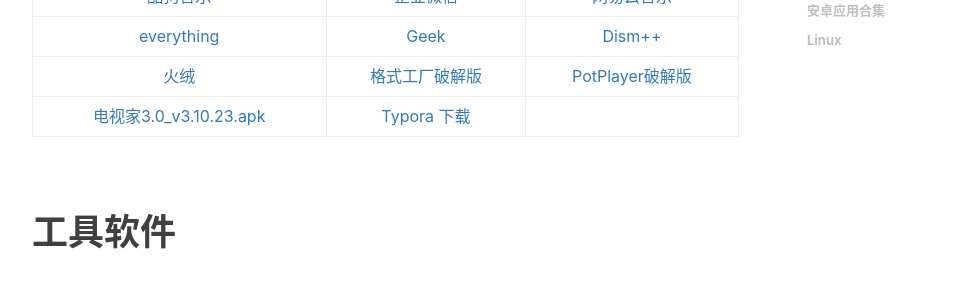
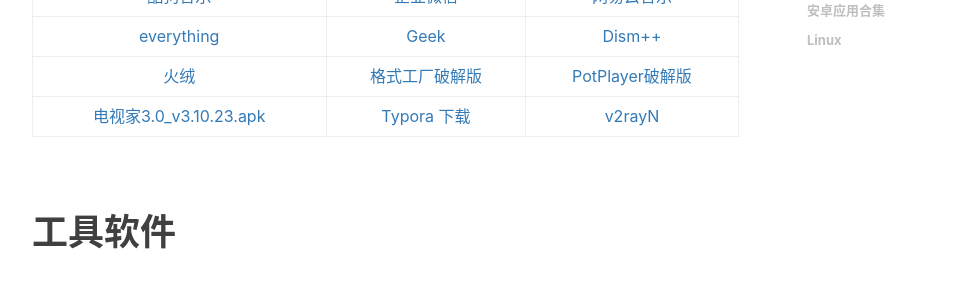
Before and after one commit to youngflysky/youngflysky.github.io, a Jekyll site: the page built from _posts/Tec/2022-5-27-常用软件下载地址.md, in a window 1280 px wide and 900 px high, scrolled down 518 px. Shown: the part 154-439 px from the top of the window, without its empty margins (233-1211 px from the left). Built offline with Jekyll 4.4.1, drawn with Linux system fonts in a browser that asks for light colours; nearby versions of some CDN libraries; comment, search, counter and statistics services are not loaded.

Commit message:
增加“v2rayN”

```diff
--- a/_posts/Tec/2022-5-27-常用软件下载地址.md
+++ b/_posts/Tec/2022-5-27-常用软件下载地址.md
@@ -21,7 +21,7 @@ tags:
 |           [酷狗音乐](https://download.kugou.com/)            |    [企业微信](https://work.weixin.qq.com/#indexDownload)     |        [网易云音乐](https://music.163.com/#/download)        |
 |        [everything](https://www.voidtools.com/zh-cn/)        |        [Geek](https://geekuninstaller.pro/download/)         | [Dism++](https://github.com/Chuyu-Team/Dism-Multi-language/releases/tag/v10.1.1002.1) |
 |         [火绒](https://www.huorong.cn/person5.html)          | [格式工厂破解版](https://youngflysky.lanzoul.com/iowPK1atmh2h) | [PotPlayer破解版](https://youngflysky.lanzoul.com/ix3oD1fa85fa) |
-| [电视家3.0_v3.10.23.apk](https://youngflysky.lanzoul.com/ixoRw1di5gyd) |              [Typora  下载](https://typora.io/)              |                                                              |
+| [电视家3.0_v3.10.23.apk](https://youngflysky.lanzoul.com/ixoRw1di5gyd) |              [Typora  下载](https://typora.io/)              |      [v2rayN](https://github.com/2dust/v2rayN/releases)      |
 
 # 工具软件
 
```
